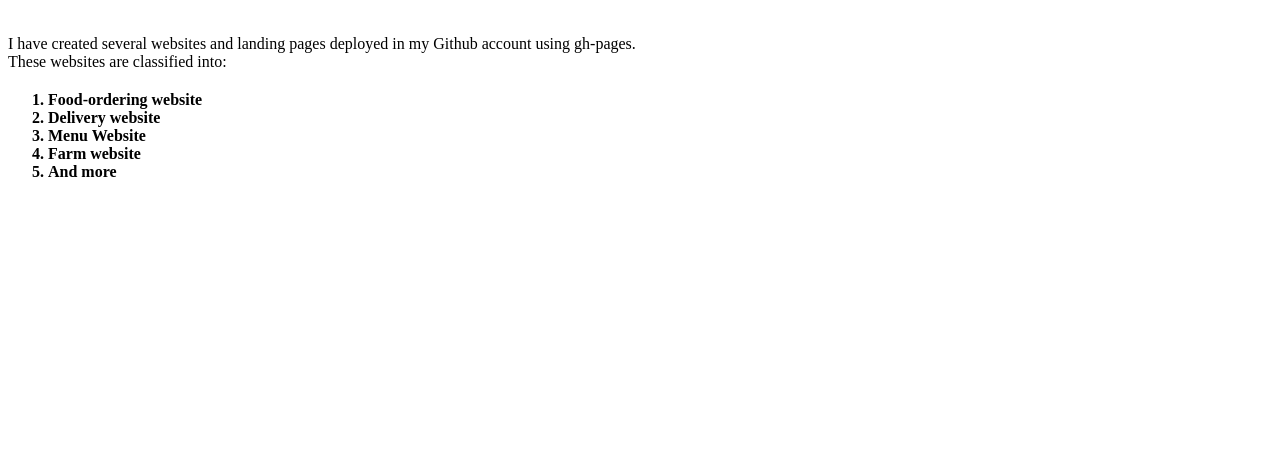
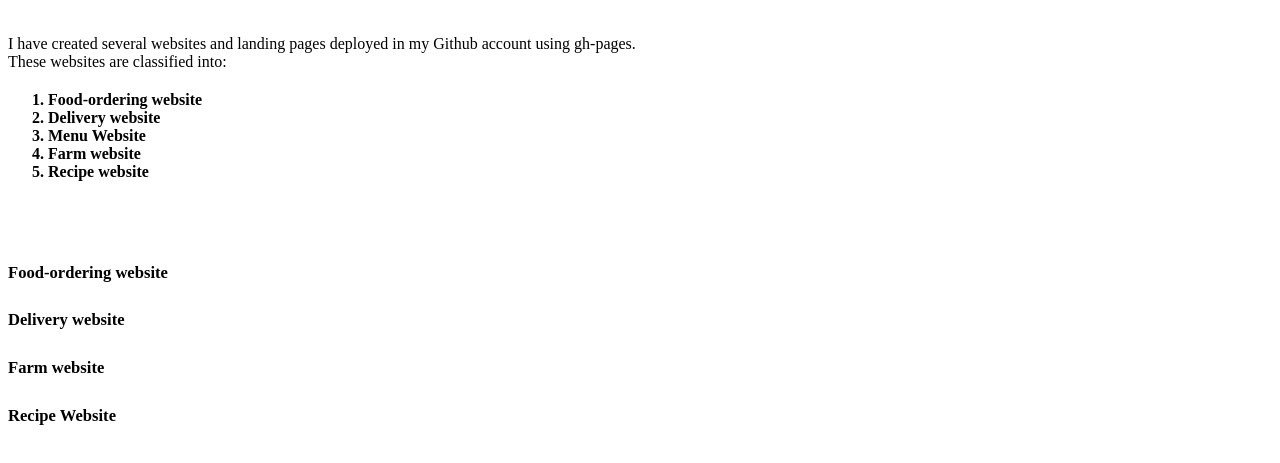
Before and after one commit to danielmuthama/my_portfolio, a plain HTML site: page projects.html in a window 1280 px wide. Shown: the part 285-748 px from the top of the page. Drawn offline with Linux system fonts and the light colour scheme.

Commit message:
adding the projects

```diff
--- a/projects.html
+++ b/projects.html
@@ -22,13 +22,23 @@
     </div>
         <!-- header -->
         <h2>Projects</h2>
+        <div>
         <p class="intro">I have created several websites and landing pages deployed in my Github account using gh-pages. <br> These websites are classified into:</p>
         <ol>
             <li>Food-ordering website</li>
             <li>Delivery website</li>
             <li>Menu Website</li>
             <li>Farm website</li>
-            <li>And more</li>
+            <li>Recipe website</li>
           </ol>
+          </div>
+
+          <div class="websites">
+          <h5>Food-ordering website</h5>
+          <h5>Delivery website</h5>
+          <h5>Farm website</h5>
+          <h5>Recipe Website</h5>
+          </div>
+
     </body>
     </html>
--- a/style.css
+++ b/style.css
@@ -71,3 +71,8 @@ ol{
     position: absolute;
     top: 45%;
 }
+.websites {
+    position: absolute;
+    top: 65%;
+    font-size: 20px;
+}
```
